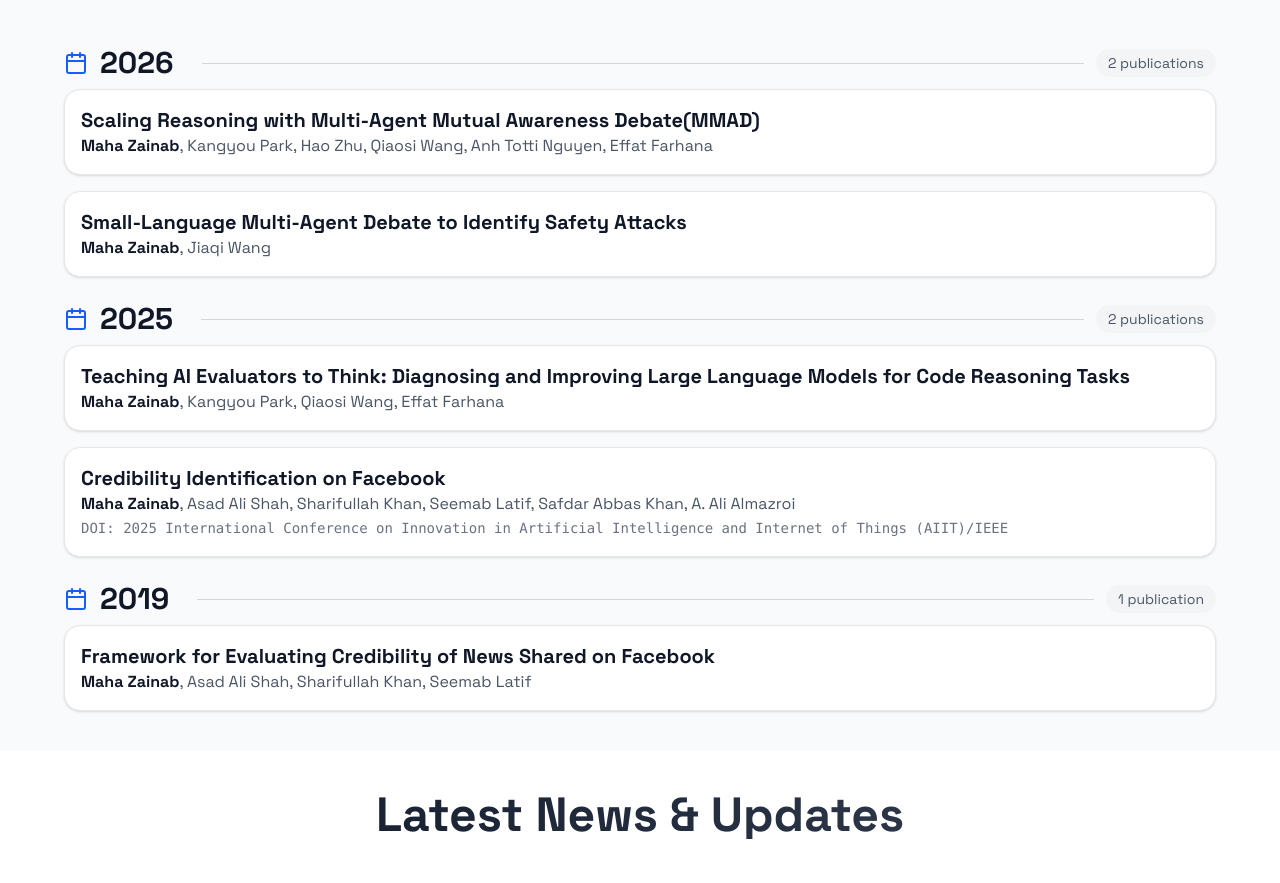
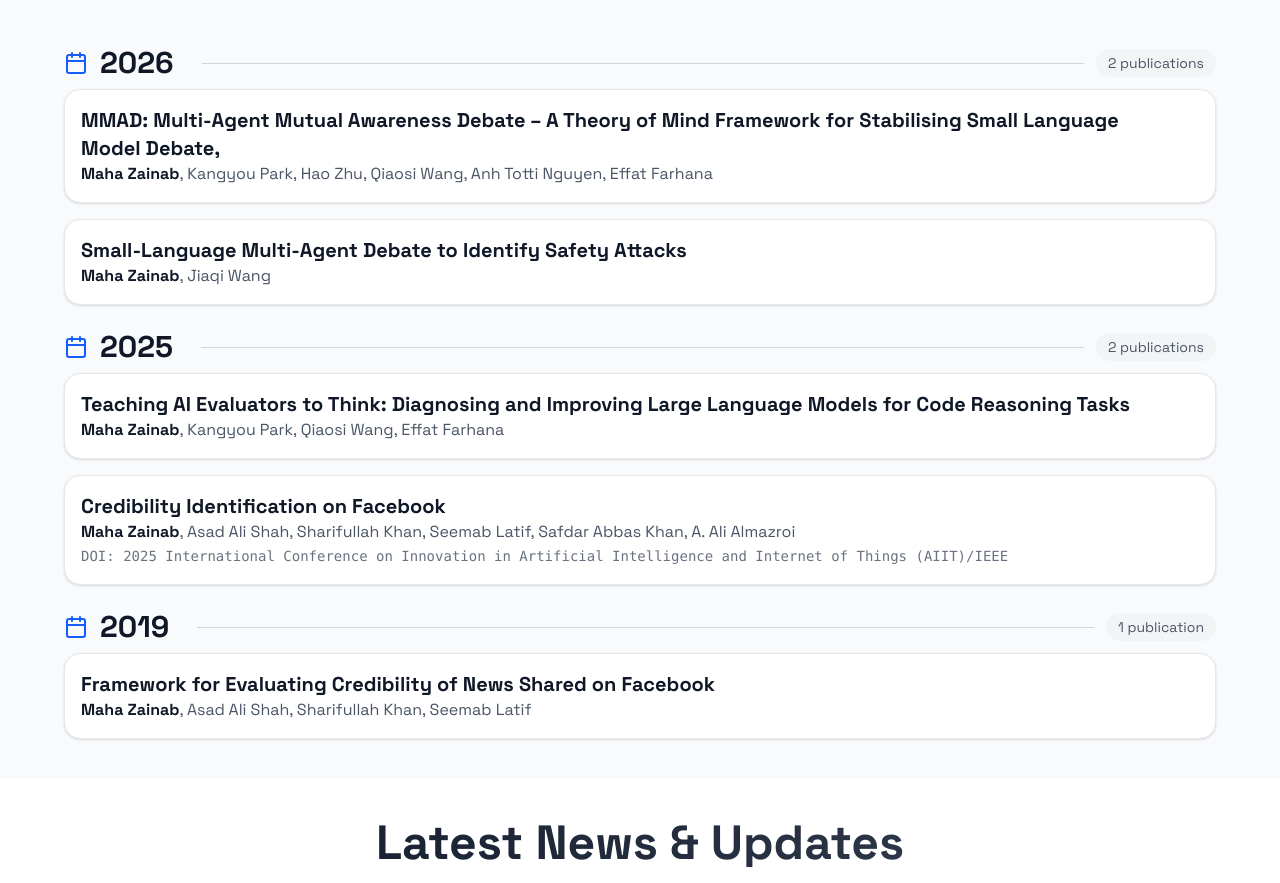
Before and after one commit to MahaZainab/MahaZainab.github.io, a React (Vite) app: page / in a window 1280 px wide. Shown: the part 1078-1961 px from the top of the page. Built offline with nearby package versions, Linux system fonts and the light colour scheme.

Commit message:
Auto commit on save

```diff
--- a/src/data/content.ts
+++ b/src/data/content.ts
@@ -89,7 +89,7 @@ export const publications: Publication[] = [
   },
   {
     id: 4,
-    title: "Scaling Reasoning with Multi-Agent Mutual Awareness Debate(MMAD)",
+    title: "MMAD: Multi-Agent Mutual Awareness Debate – A Theory of Mind Framework for Stabilising Small Language Model Debate,",
     authors: ["Maha Zainab", "Kangyou Park", "Hao Zhu", "Qiaosi Wang", "Anh Totti Nguyen", "Effat Farhana"],
     pdfLink: "",
     talkLink: "",
```
